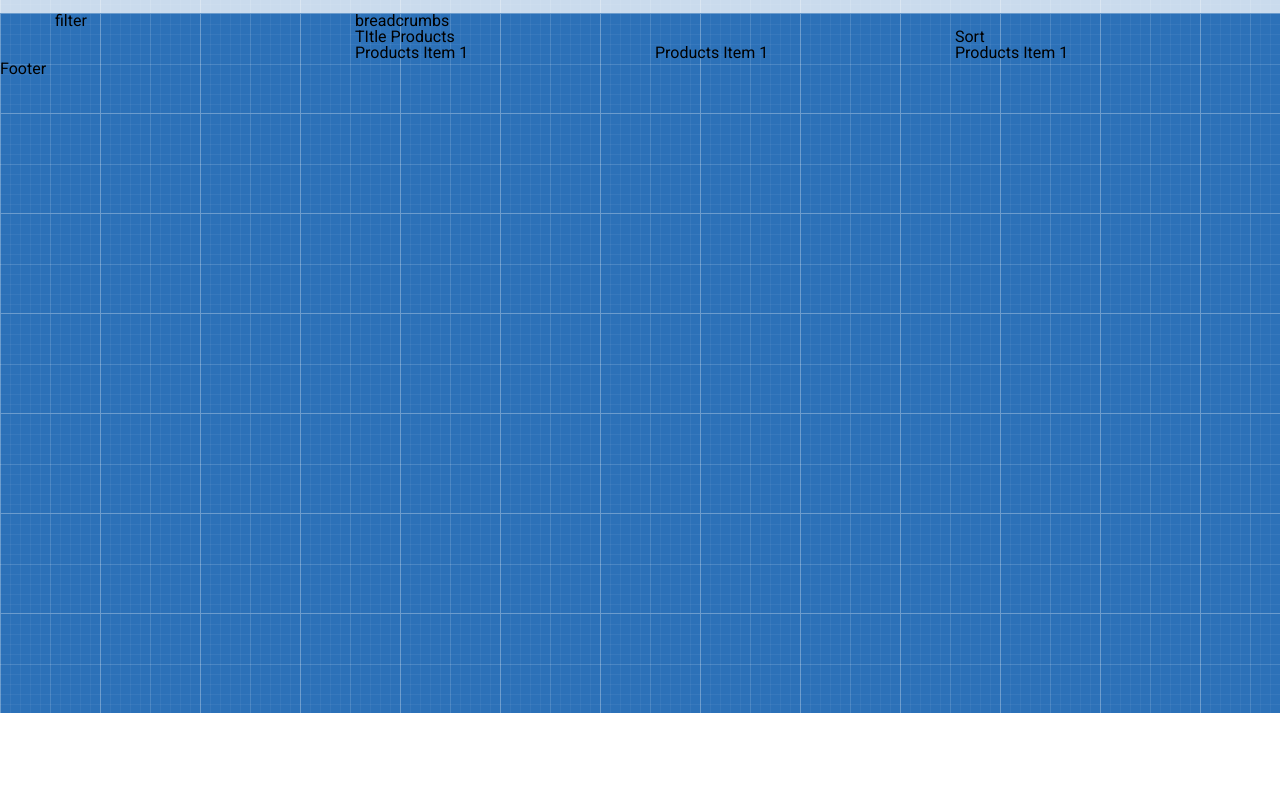
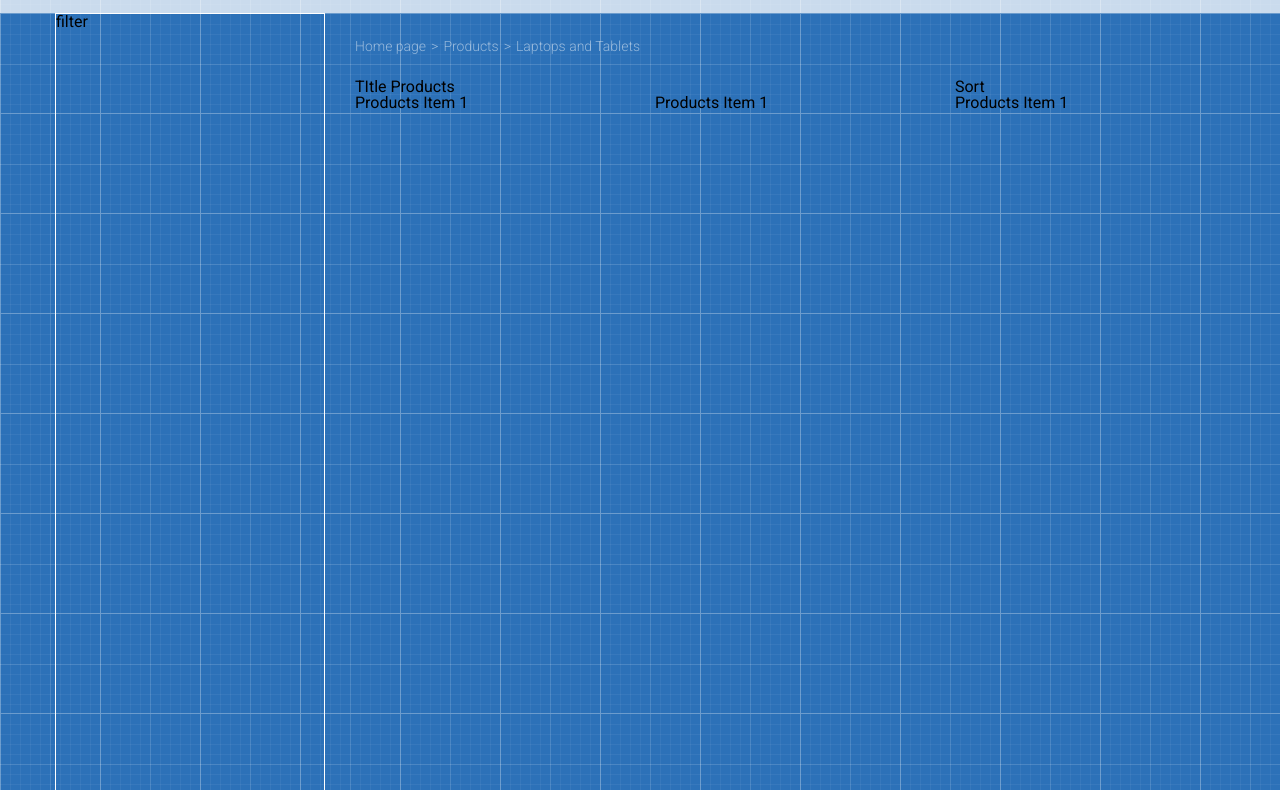
Before and after one commit to OleksandrDovgal/shop-project.github.io, a plain HTML site: page index.html in a window 1280 px wide. Shown: the part 87-877 px from the top of the page. Before the commit the page ends 800 px from the top, so only its background shows below. Drawn offline with Linux system fonts and the light colour scheme.

Commit message:
added breadcrumbs and filter#

```diff
--- a/index.html
+++ b/index.html
@@ -69,10 +69,22 @@
     <main class="main">
         <div class="container">
             <div class="row">
-                <div class="col-md-3">filter</div>
+                <div class="col-md-3">
+                    <div class="filter">filter</div>
+                </div>
                 <div class="col-md-9">
                     <div class="row">
-                        <div class="col-md-12">breadcrumbs</div>
+                        <div class="col-md-12">
+                            <ul class="breadcrumbs">
+                                <li class="breadcrumbs_li"><a href="">Home page</a></li>
+                                <li class="breadcrumbs_li"><a href="">Products</a></li>
+                                <li class="breadcrumbs_li">
+                                    <span class="breadcrumbs_current">
+                                        Laptops and Tablets
+                                    </span>
+                                </li>
+                            </ul>
+                        </div>
                     </div>
                     <div class="row">
                         <div class="col-md-8">TItle Products</div>
--- a/style.css
+++ b/style.css
@@ -20,7 +20,9 @@ body {
     margin-left: -15px;
     margin-right: -15px;
 }
-.row::after,.menu::after {
+.row::after,
+.menu::after,
+.breadcrumbs::after {
     content: "";
     display: block;
     clear: both;
@@ -187,3 +189,39 @@ li.li_products:hover > a { /*фон для активного пункту menu*
     background-repeat: no-repeat;
     background-position: 115px 16px;
 }
+
+
+
+.filter {
+    width: 270px;
+    height: 845px;
+    border: 1px solid #fff;
+}
+
+.breadcrumbs {
+    padding: 25px 0;
+}
+.breadcrumbs_li {
+    float: left;
+}
+.breadcrumbs_li > a {
+    font-size: 14px;
+    font-weight: 300;
+    text-decoration: none;
+    color: rgba(255, 255, 255, 0.5);
+}
+.breadcrumbs_current {
+    font-size: 14px;
+    font-weight: 300;
+    color: rgba(255, 255, 255, 0.5);
+}
+.breadcrumbs_li::after {
+    content: ">";
+    padding: 0 5px;
+    font-size: 14px;
+    font-weight: 300;
+    color: rgba(255, 255, 255, 0.5);
+}
+.breadcrumbs_li:last-child::after {
+    content: "";
+}
```
